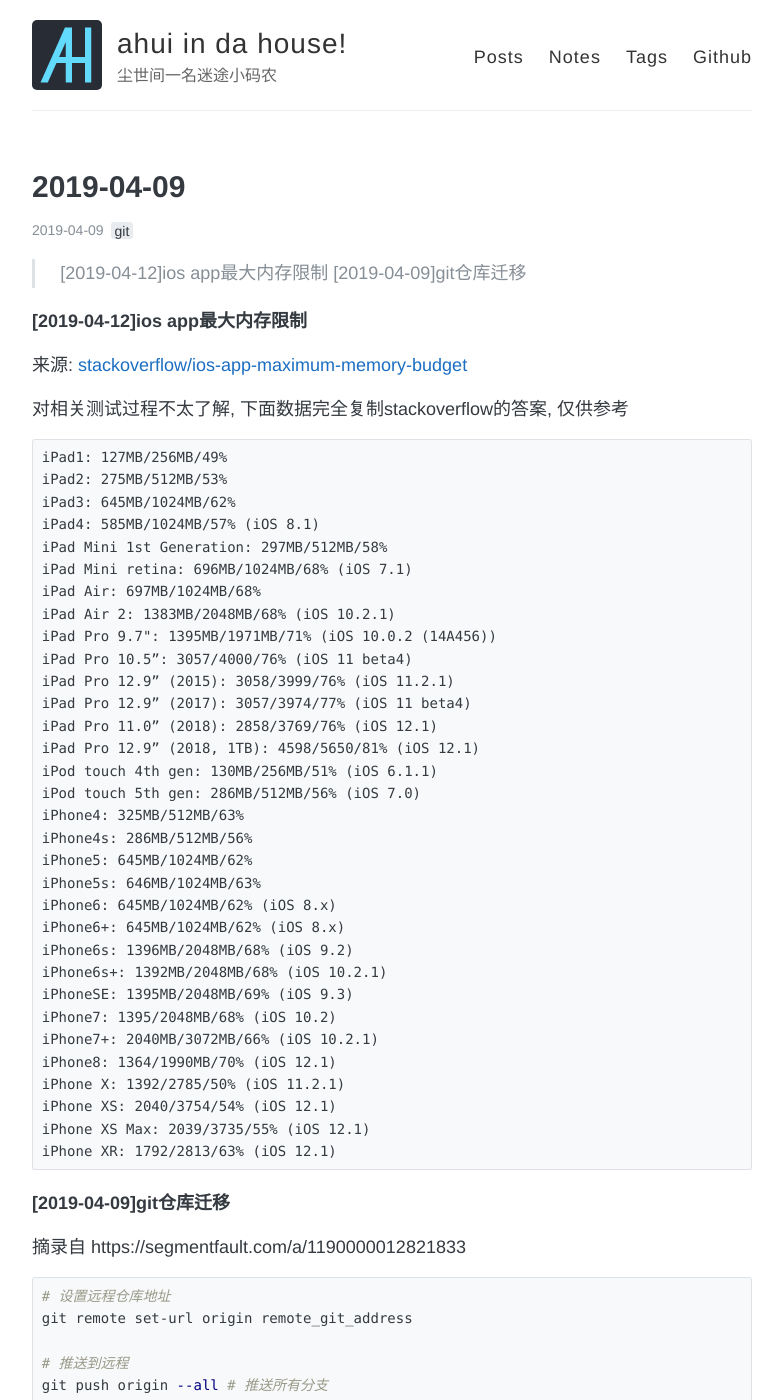
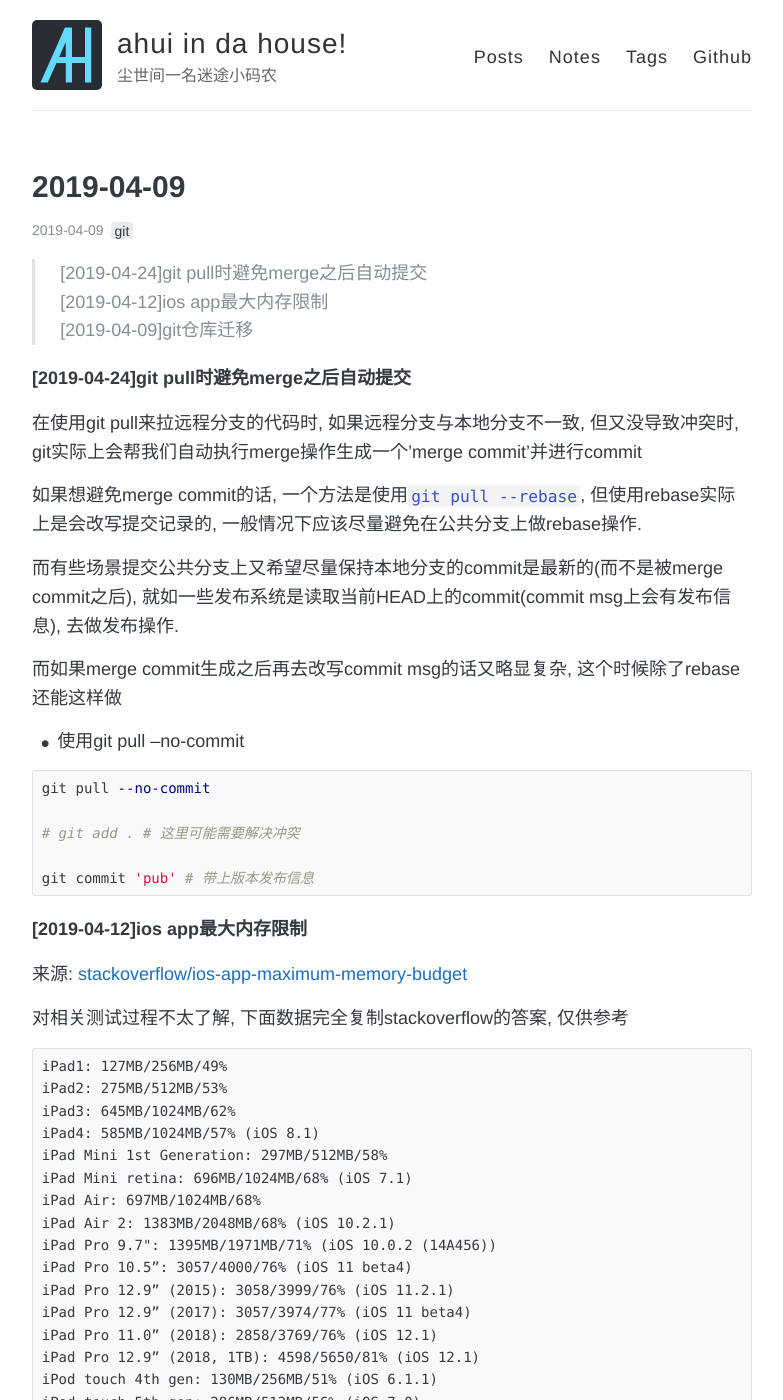
Before and after one commit to funkyLover/blog, a Jekyll site: the page built from notes/_posts/2019-04-09-notes.md, in a window 1280 px wide and 1400 px high. Shown: the whole window, without its empty margins (248-1031 px from the left). Built offline with Jekyll 4.4.1, drawn with Linux system fonts in a browser that asks for light colours; comment, search, counter and statistics services are not loaded.

Commit message:
[add]note;

````diff
--- a/notes/_posts/2019-04-09-notes.md
+++ b/notes/_posts/2019-04-09-notes.md
@@ -7,8 +7,29 @@ comments: true
 share: true
 ---
 
-> [2019-04-12]ios app最大内存限制
+> [2019-04-24]git pull时避免merge之后自动提交 <br>
+> [2019-04-12]ios app最大内存限制 <br>
 > [2019-04-09]git仓库迁移
+
+##### [2019-04-24]git pull时避免merge之后自动提交
+
+在使用git pull来拉远程分支的代码时, 如果远程分支与本地分支不一致, 但又没导致冲突时, git实际上会帮我们自动执行merge操作生成一个'merge commit'并进行commit
+
+如果想避免merge commit的话, 一个方法是使用`git pull --rebase`, 但使用rebase实际上是会改写提交记录的, 一般情况下应该尽量避免在公共分支上做rebase操作.
+
+而有些场景提交公共分支上又希望尽量保持本地分支的commit是最新的(而不是被merge commit之后), 就如一些发布系统是读取当前HEAD上的commit(commit msg上会有发布信息), 去做发布操作.
+
+而如果merge commit生成之后再去改写commit msg的话又略显复杂, 这个时候除了rebase还能这样做
+
+- 使用git pull --no-commit
+
+```bash
+git pull --no-commit
+
+# git add . # 这里可能需要解决冲突
+
+git commit 'pub' # 带上版本发布信息
+```
 
 ##### [2019-04-12]ios app最大内存限制
 
````
